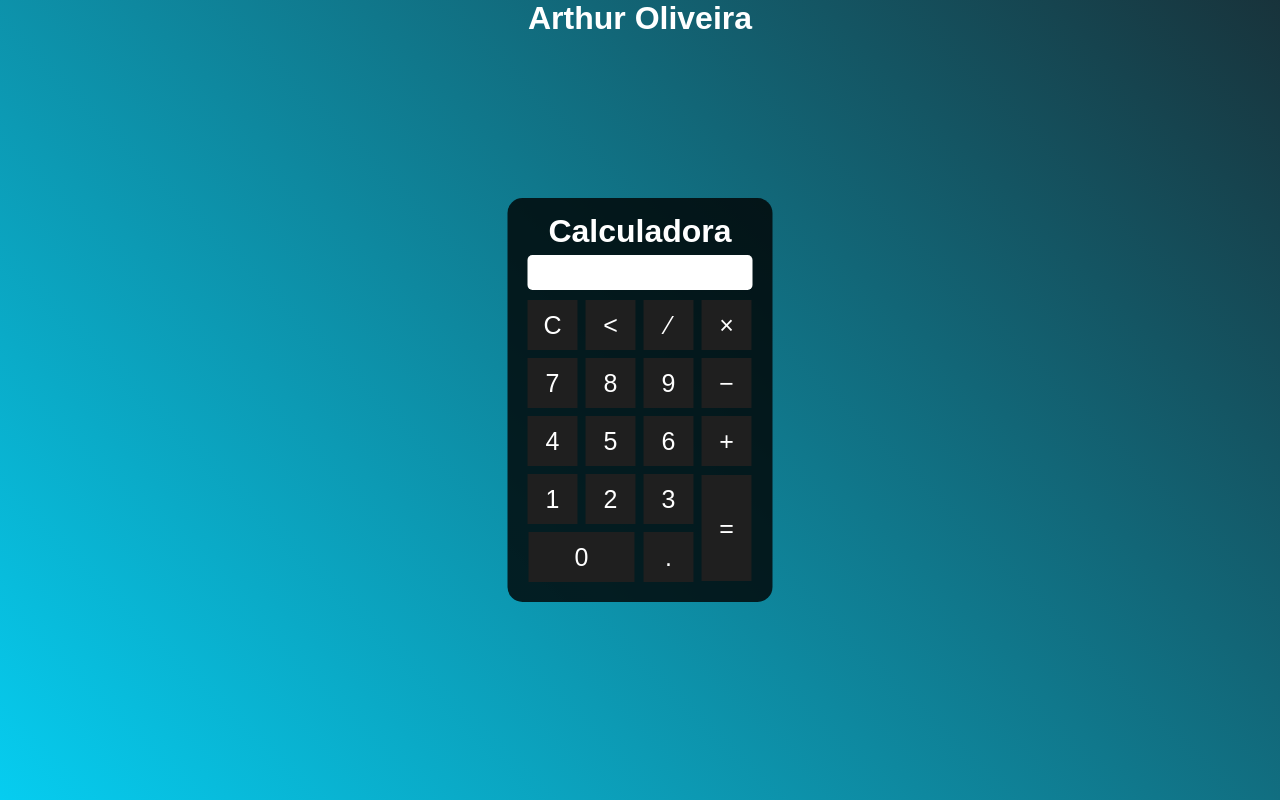
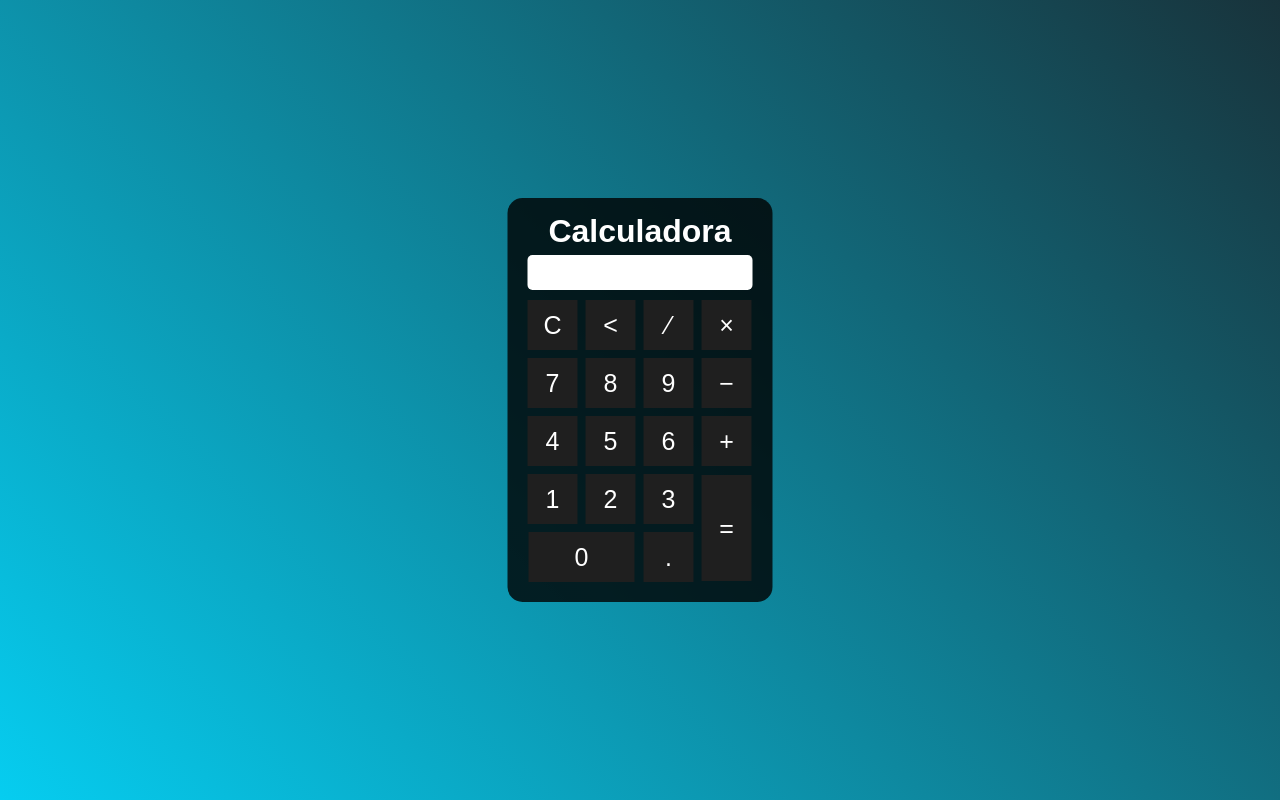
Before and after one commit to Th-uro/Calculator, a plain HTML site: page index.html in a window 1280 px wide. Drawn offline with Linux system fonts and the light colour scheme.

```diff
--- a/index.html
+++ b/index.html
@@ -9,7 +9,6 @@
   </head>
   <body>
     <div class="back-part">
-      <h1>Arthur Oliveira</h1>
       <div class="calculator">
         <h1>Calculadora</h1>
         <p id="result"></p>
```
